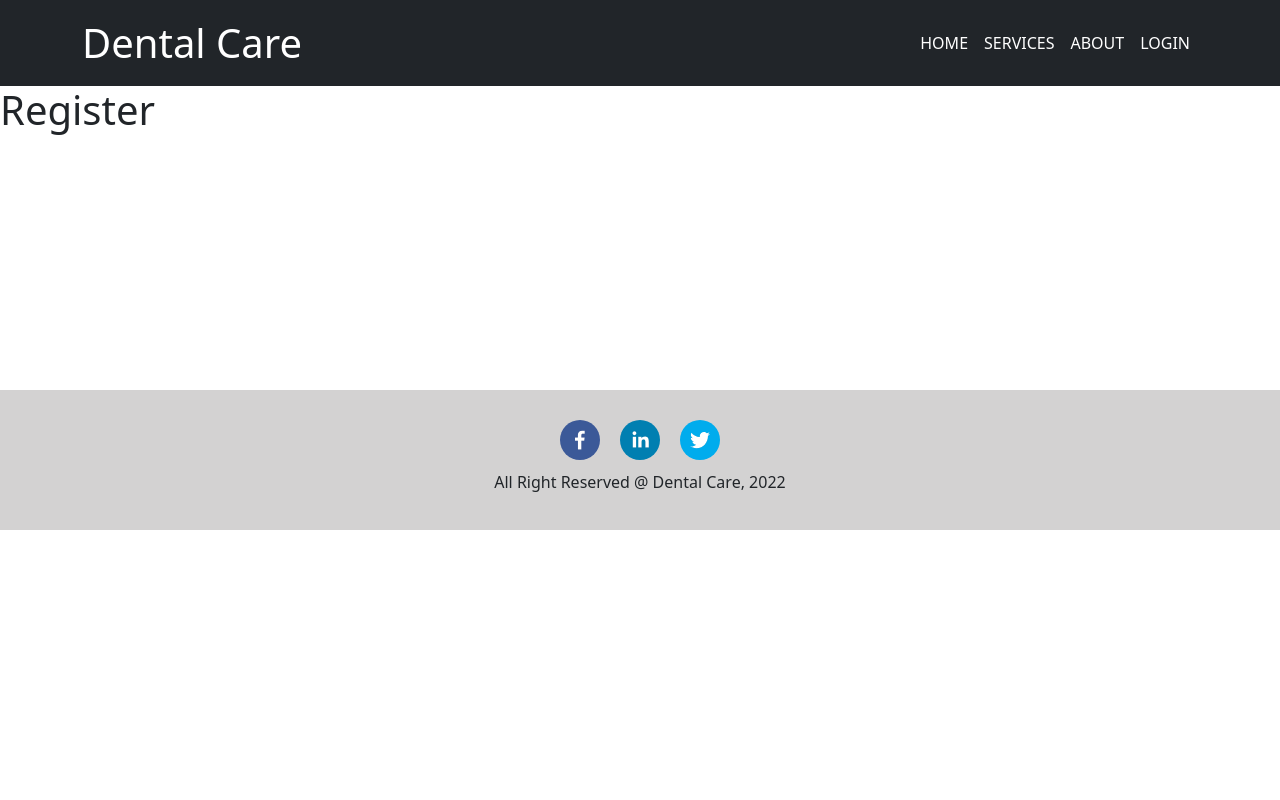
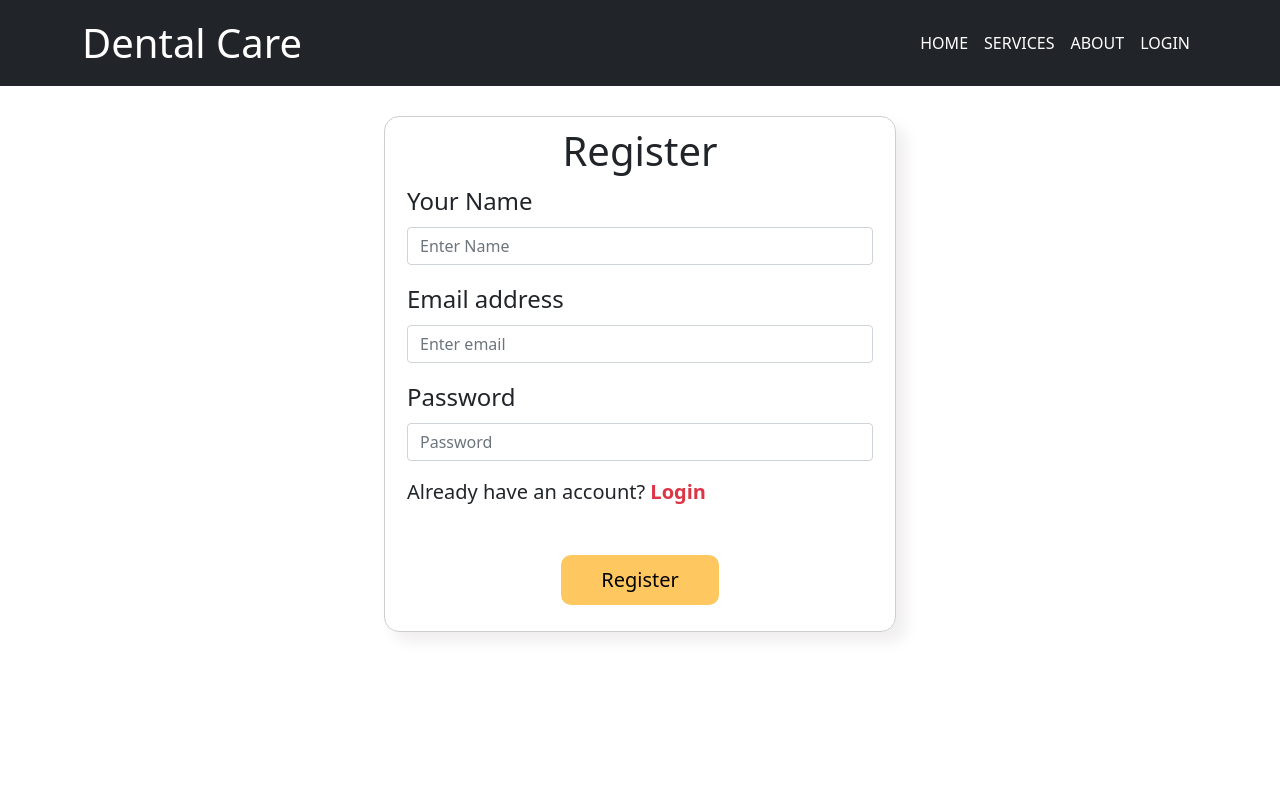
Before and after one commit to jahidhassan2424/dental-care, a React (Create React App) app: page /register in a window 1280 px wide. Shown: the top 800 px of the page. Built offline with nearby package versions, Linux system fonts and the light colour scheme; the HTML template or start-up script is replaced by a standard one.

Commit message:
Register form added

```diff
--- a/src/components/Login/Login.js
+++ b/src/components/Login/Login.js
@@ -18,7 +18,7 @@ const Login = () => {
                     <Form.Label className='fs-4'>Password</Form.Label>
                     <Form.Control type="password" placeholder="Password" />
                 </Form.Group>
-                <p>New to Dental Care? <Link to={'register'}>Register</Link></p>
+                <p className='fs-5'>New to Dental Care? <Link className='text-decoration-none text-danger fw-bold' to={'/register'}>Register</Link></p>
 
                 <div className='text-center mt-5 mb-3'>
                     <Button className='submit-button' variant="primary" type="submit">
--- a/src/components/Register/Register.js
+++ b/src/components/Register/Register.js
@@ -1,10 +1,34 @@
 import React from 'react';
+import { Form, Button } from 'react-bootstrap';
+import { Link } from 'react-router-dom';
 
 
 const Register = () => {
     return (
-        <div>
-            <h1>Register</h1>
+        <div className='login-body'>
+            <Form className='container  '>
+                <Form.Group className="mb-3" controlId="formBasicEmail">
+                    <h1 className='text-center'>Register</h1>
+                    <Form.Label className='fs-4'>Your Name</Form.Label>
+                    <Form.Control type="text" placeholder="Enter Name" />
+
+                    <Form.Label className='fs-4 mt-3'>Email address</Form.Label>
+                    <Form.Control type="email" placeholder="Enter email" />
+
+                </Form.Group>
+
+                <Form.Group className="mb-3" controlId="formBasicPassword">
+                    <Form.Label className='fs-4'>Password</Form.Label>
+                    <Form.Control type="password" placeholder="Password" />
+                </Form.Group>
+                <p className='fs-5'>Already have an account? <Link className='text-decoration-none text-danger fw-bold' to={'/login'}>Login</Link></p>
+
+                <div className='text-center mt-5 mb-3'>
+                    <Button className='submit-button' variant="primary" type="submit">
+                        Register
+                    </Button>
+                </div>
+            </Form>
         </div>
     );
 };
```
Also changed, not shown: src/components/Register/Register.css (deleted).
